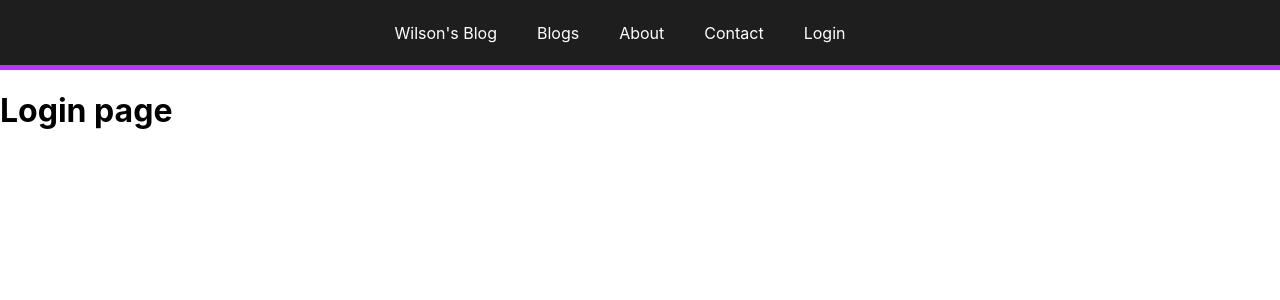
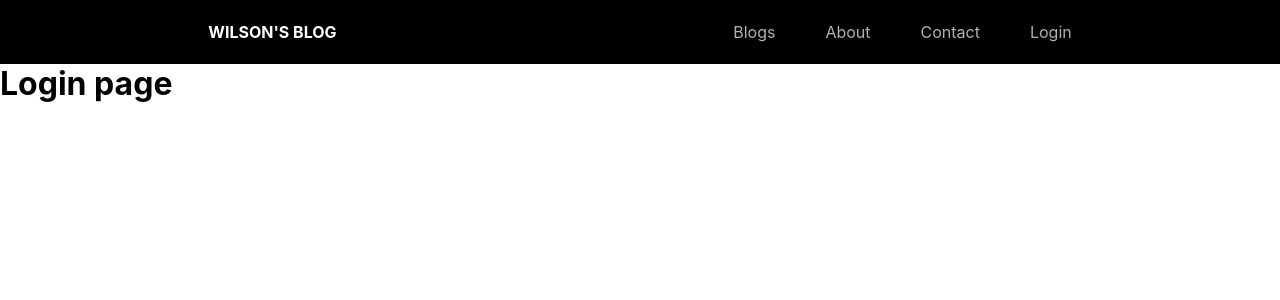
Before and after one commit to zyrephus/wilsons-blog, a React (Create React App) app: page /login in a window 1280 px wide. Shown: the top 300 px of the page. Built offline with nearby package versions, Linux system fonts and the light colour scheme.

Commit message:
Updated navbar

```diff
--- a/src/App.css
+++ b/src/App.css
@@ -6,25 +6,3 @@ body {
 h1 {
     color: black;
 }
-
-.navbar {
-    display: flex;
-    justify-content: center;
-    align-items: center;
-    background-color: #1e1e1e;
-    width: auto;
-    height: 65px;
-    border-bottom: 5px solid #be32ff; /* Bottom border */
-}
-
-.home-link {
-    margin-right: 40px;
-    text-decoration: none;
-    color: rgb(255, 255, 255);
-}
-
-.main-links {
-    margin-right: 40px;
-    text-decoration: none;
-    color: rgb(255, 255, 255);
-}
--- a/src/components/Navbar/index.js
+++ b/src/components/Navbar/index.js
@@ -1,17 +1,19 @@
 import React from "react";
 import { Link } from 'react-router-dom';
-import '../../App.css';
+import '../../navbar.css';
 
-const Navbar = () => {
+function Navbar(props) {
     return (
-        <nav className="navbar">
+        <nav className="nav">
             <Link to="./" className="home-link">Wilson's Blog</Link>
-            <Link to="./blogs" className="main-links">Blogs</Link>
-            <Link to="/about" className="main-links">About</Link>
-            <Link to="/contact" className="main-links">Contact</Link>
-            <Link to="/login" className="main-links">Login</Link>
+            <ul>
+                <li><Link to="./blogs" className="main-links">Blogs</Link></li>
+                <li><Link to="/about" className="main-links">About</Link></li>
+                <li><Link to="/contact" className="main-links">Contact</Link></li>
+                <li><Link to="/login" className="main-links">Login</Link></li>
+            </ul>
         </nav>
     );
-};
+}
 
 export default Navbar;
--- /dev/null
+++ b/src/navbar.css
@@ -0,0 +1,39 @@
+*,*::after, *::before {
+    margin: 0;
+    box-sizing: border-box;
+}
+
+html {
+    font-size: 62.5%;
+}
+
+body {
+    font-size: 1.6rem;
+}
+
+a {
+    text-decoration: none;
+}
+
+.nav {
+    display: flex;
+    align-items: center;
+    justify-content: space-around;
+    height: 8vh;
+    background: rgb(0, 0, 0);
+    padding: 0 10px; /* Padding of the sides */
+}
+.home-link {
+    text-transform: uppercase;
+    font-weight: bold;
+    color: rgb(255, 255, 255);
+}
+ul {
+    display: flex;
+    list-style: none; /* Removes bullet points */
+    padding: 0; /* This removes default padding */
+    gap: 5rem;
+}
+.main-links {
+    color: rgb(177, 177, 177);
+}
```
